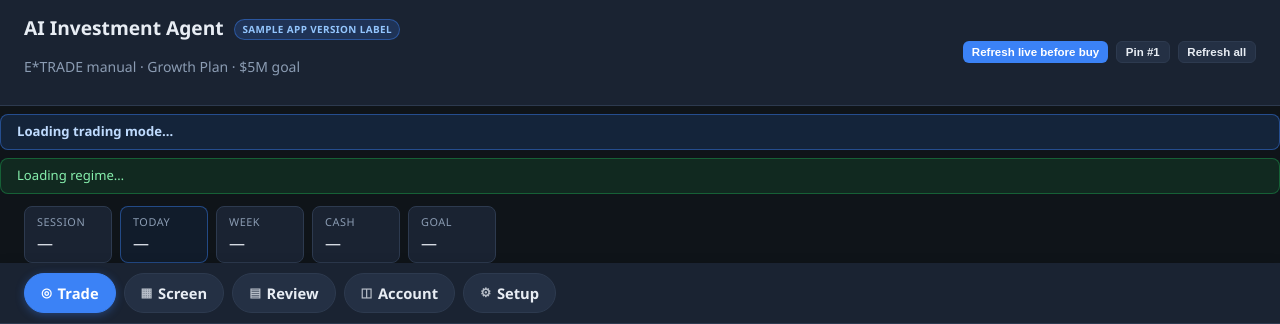
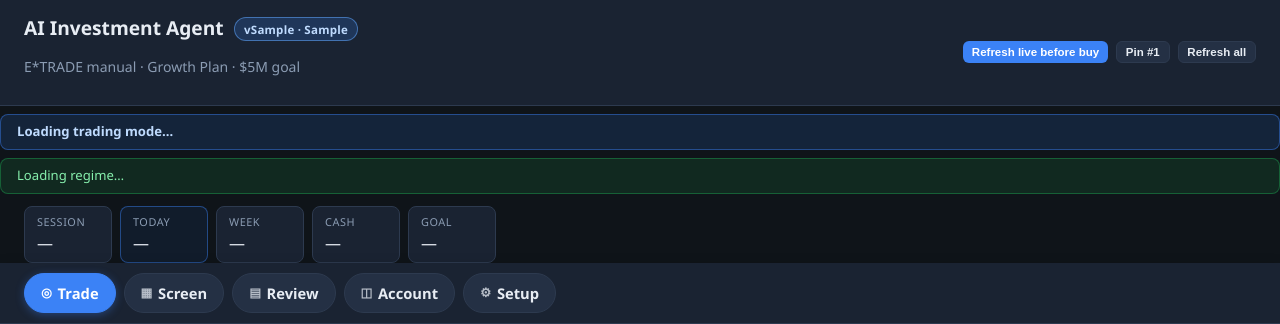
Before and after one commit to beachbobby45/Home-Repository, a Python web app: template src/investment_agent/dashboard/templates/dashboard.html in a window 1280 px wide. Shown: the top 324 px of the page. Run offline with Jinja, Linux system fonts and the light colour scheme; the template is opened without the code that fills it: most values are stand-ins (such as "Sample title", 1, 10 or a date in 2020).

Commit message:
Fix version badge readability; Mac restart pulls latest
- Remove uppercase CSS that made 'UI v2' look like 'U1 V2'
- Badge shows v0.9.0 · Phase 1B; JS refreshes from /api/version on load
- hard_restart_dashboard_mac.sh git pull + prints version after start

Co-authored-by: beachbobby45 <beachbobby45@users.noreply.github.com>

```diff
--- a/src/investment_agent/dashboard/app.py
+++ b/src/investment_agent/dashboard/app.py
@@ -340,6 +340,7 @@ def dashboard_page(request: Request) -> HTMLResponse:
             "app_version": info["version"],
             "app_version_label": info["label"],
             "app_release": info["release"],
+            "app_release_tag": info["tag"],
         },
     )
 
--- a/src/investment_agent/dashboard/static/style.css
+++ b/src/investment_agent/dashboard/static/style.css
@@ -1675,16 +1675,17 @@ textarea {
 .ui-version {
   display: inline-block;
   margin-left: 0.35rem;
-  padding: 0.12rem 0.45rem;
-  font-size: 0.62rem;
-  font-weight: 700;
-  letter-spacing: 0.04em;
-  text-transform: uppercase;
+  padding: 0.15rem 0.55rem;
+  font-size: 0.72rem;
+  font-weight: 600;
+  letter-spacing: 0.02em;
+  text-transform: none;
   vertical-align: middle;
-  color: #93c5fd;
-  background: rgba(59, 130, 246, 0.18);
-  border: 1px solid rgba(59, 130, 246, 0.45);
+  color: #bfdbfe;
+  background: rgba(59, 130, 246, 0.2);
+  border: 1px solid rgba(96, 165, 250, 0.55);
   border-radius: 999px;
+  font-variant-numeric: tabular-nums;
 }
 
 .app-header-actions {
--- a/src/investment_agent/dashboard/templates/dashboard.html
+++ b/src/investment_agent/dashboard/templates/dashboard.html
@@ -4,13 +4,13 @@
   <meta charset="UTF-8" />
   <meta name="viewport" content="width=device-width, initial-scale=1" />
   <title>AI Investment Agent</title>
-  <link rel="stylesheet" href="/static/style.css?v=20260812a" />
+  <link rel="stylesheet" href="/static/style.css?v=20260815b" />
 </head>
 <body>
   <header class="app-header">
     <div class="app-header-inner">
       <div class="app-brand">
-        <h1>AI Investment Agent <span class="ui-version" title="{{ app_release }}">{{ app_version_label }}</span></h1>
+        <h1>AI Investment Agent <span class="ui-version" id="app-version-badge" title="Release {{ app_release }}">v{{ app_version }} · {{ app_release }}</span></h1>
         <p class="subtitle">E*TRADE manual · Growth Plan · $5M goal</p>
       </div>
       <div class="app-header-actions">
```
Also changed, not shown: 2 other files.
